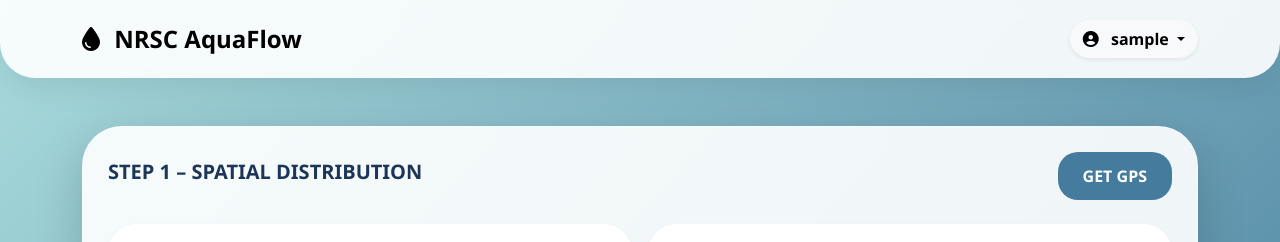
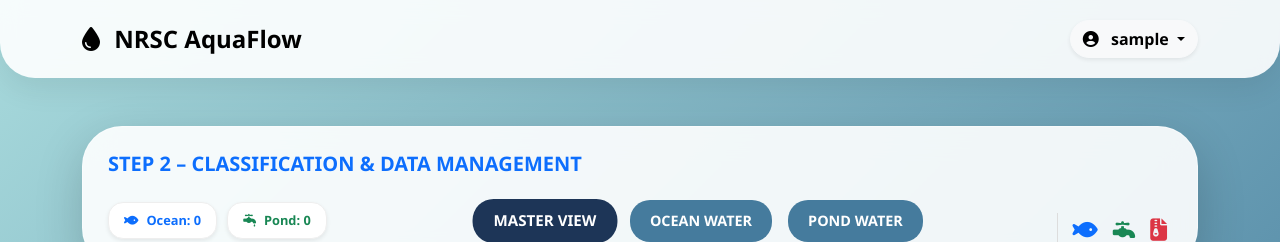
Before and after one commit to pgrapher906-ctrl/final_wbsite, a Flask app: page / in a window 1280 px wide. Shown: the top 242 px of the page. Run offline with Flask 3, Linux system fonts and the light colour scheme; the visitor is signed in with stand-in values (Sample User, id 1); data that the repository does not hold is empty.

Commit message:
Update index.html

```diff
--- a/app/templates/index.html
+++ b/app/templates/index.html
@@ -2,7 +2,7 @@
 <html lang="en">
 <head>
     <meta charset="UTF-8">
-    <title>NRSC AquaFlow | Premium Edition</title>
+    <title>NRSC AquaFlow | Premium</title>
     <link href="https://cdn.jsdelivr.net/npm/bootstrap@5.3.0/dist/css/bootstrap.min.css" rel="stylesheet">
     <link rel="stylesheet" href="https://unpkg.com/leaflet@1.9.4/dist/leaflet.css" />
     <link rel="stylesheet" href="https://cdnjs.cloudflare.com/ajax/libs/font-awesome/6.4.0/css/all.min.css">
@@ -10,23 +10,23 @@
         :root { --bg-gradient: linear-gradient(135deg, #a8dadc 0%, #457b9d 100%); --card: rgba(255, 255, 255, 0.9); }
         body { background: var(--bg-gradient); background-attachment: fixed; font-family: 'Segoe UI', sans-serif; color: #1d3557; }
         .navbar { background: var(--card); backdrop-filter: blur(10px); border-radius: 0 0 35px 35px; box-shadow: 0 10px 30px rgba(0,0,0,0.08); }
-        .liquid-card { background: var(--card); backdrop-filter: blur(15px); border-radius: 40px; border: 1px solid rgba(255,255,255,0.4); padding: 25px; margin-bottom: 25px; box-shadow: 0 15px 35px rgba(0,0,0,0.05); }
+        .liquid-card { background: var(--card); backdrop-filter: blur(15px); border-radius: 40px; border: 1px solid rgba(255,255,255,0.4); padding: 25px; margin-bottom: 25px; box-shadow: 0 15px 35px rgba(0,0,0,0.05); position: relative; }
         #map { height: 400px; border-radius: 30px; border: 1px solid #ddd; margin-top: 15px; }
 
-        /* Localized Box Animations */
-        .btn-filter { background: #457b9d; color: white; border-radius: 20px; padding: 12px 25px; font-weight: 700; border: none; position: relative; overflow: hidden; transition: 0.3s; }
+        /* Filter Buttons with In-Box Animations */
+        .btn-filter { background: #457b9d; color: white; border-radius: 20px; padding: 10px 20px; font-weight: 700; border: none; position: relative; overflow: hidden; transition: 0.3s; font-size: 0.9rem; }
         .btn-filter.active { background: #1d3557; transform: scale(1.05); }
         .click-splash { position: absolute; background: rgba(255, 255, 255, 0.4); border-radius: 50%; transform: scale(0); animation: btn-splash 0.6s ease-out; pointer-events: none; left: 50%; top: 50%; }
         @keyframes btn-splash { to { transform: scale(4); opacity: 0; } }
-        .box-icon { position: absolute; font-size: 1.1rem; color: rgba(255,255,255,0.5); animation: swim-in-box 1.2s linear forwards; pointer-events: none; }
+        .box-icon { position: absolute; font-size: 1rem; color: rgba(255,255,255,0.5); animation: swim-in-box 1.2s linear forwards; pointer-events: none; }
         @keyframes swim-in-box { from { left: -30px; } to { left: 110%; } }
 
-        /* Left-Aligned Downloads */
-        .dl-container { display: flex; gap: 20px; align-items: center; padding-right: 25px; border-right: 2px solid #ddd; }
-        .dl-btn { font-size: 1.8rem; transition: 0.3s; position: relative; color: #457b9d; text-decoration: none; }
-        .dl-btn:hover { transform: translateY(-5px); color: #e63946; }
-        .dl-tip { position: absolute; bottom: -22px; left: 50%; transform: translateX(-50%); font-size: 0.6rem; font-weight: 900; opacity: 0; transition: 0.3s; }
-        .dl-btn:hover .dl-tip { opacity: 1; }
+        /* Exact Layout: Stats (Left), Downloads (Right-Down) */
+        .stats-left { display: flex; gap: 10px; align-items: center; }
+        .dl-bottom-right { position: absolute; bottom: 20px; right: 30px; display: flex; gap: 15px; align-items: center; border-left: 1px solid #ddd; padding-left: 15px; }
+        .dl-btn { font-size: 1.4rem; transition: 0.3s; color: #457b9d; text-decoration: none; }
+        .dl-btn:hover { transform: translateY(-3px); color: #e63946; }
+        .badge-lite { background: white; padding: 8px 15px; border-radius: 15px; border: 1px solid #eee; font-size: 0.8rem; font-weight: bold; }
     </style>
 </head>
 <body>
@@ -39,7 +39,7 @@
                 </button>
                 <div class="dropdown-menu dropdown-menu-end p-4 liquid-card shadow-lg" style="min-width: 280px; border:none;">
                     <p class="mb-1"><strong>Visits:</strong> {{ current_user.visit_count }}</p>
-                    <p class="mb-1 small"><strong>Last Login:</strong> {{ current_user.last_login or 'Just now' }}</p>
+                    <p class="mb-1 small"><strong>Last Session:</strong> {{ current_user.last_login or 'Just now' }}</p>
                     <hr>
                     <a href="/logout" class="btn btn-danger w-100 rounded-pill fw-bold">SIGN OUT</a>
                 </div>
@@ -49,25 +49,12 @@
 
     <div class="container mt-5">
         <div class="liquid-card shadow-lg">
-            <div class="d-flex justify-content-between align-items-center">
-                <h5 class="fw-bold">STEP 1 – SPATIAL DISTRIBUTION</h5>
-                <button id="btn-detect" class="btn btn-filter">GET GPS</button>
-            </div>
-            <div class="row g-3 mt-2">
-                <div class="col-6"><input type="text" id="lat-input" class="form-control rounded-pill text-center shadow-sm p-3 border-0" placeholder="Latitude" readonly></div>
-                <div class="col-6"><input type="text" id="lon-input" class="form-control rounded-pill text-center shadow-sm p-3 border-0" placeholder="Longitude" readonly></div>
-            </div>
-            <div id="map"></div>
-        </div>
+            <h5 class="fw-bold mb-4 text-primary">STEP 2 – CLASSIFICATION & DATA MANAGEMENT</h5>
+            <div class="d-flex align-items-center justify-content-between">
 
-        <div class="liquid-card shadow-lg">
-            <h5 class="fw-bold mb-4">STEP 2 – CLASSIFICATION & DATA MANAGEMENT</h5>
-            <div class="d-flex align-items-center justify-content-start flex-wrap gap-4">
-
-                <div class="dl-container">
-                    <a href="/export/Ocean" class="dl-btn text-primary"><i class="fas fa-fish"></i><span class="dl-tip">OCEAN</span></a>
-                    <a href="/export/Pond" class="dl-btn text-success"><i class="fas fa-faucet"></i><span class="dl-tip">POND</span></a>
-                    <a href="/export/All" class="dl-btn text-danger"><i class="fas fa-file-zipper"></i><span class="dl-tip">ALL</span></a>
+                <div class="stats-left">
+                    <div class="badge-lite text-primary shadow-sm"><i class="fas fa-fish me-2"></i>Ocean: <span id="ocean-count">0</span></div>
+                    <div class="badge-lite text-success shadow-sm"><i class="fas fa-faucet-drip me-2"></i>Pond: <span id="pond-count">0</span></div>
                 </div>
 
                 <div class="d-flex gap-3">
@@ -76,19 +63,23 @@
                     <button class="btn-filter filter-btn" data-view="Pond">POND WATER</button>
                 </div>
 
-                <div class="d-flex gap-2 ms-auto">
-                    <div class="badge bg-white text-primary rounded-pill p-3 border shadow-sm">Ocean: <span id="ocean-count">0</span></div>
-                    <div class="badge bg-white text-success rounded-pill p-3 border shadow-sm">Pond: <span id="pond-count">0</span></div>
-                </div>
+                <div style="width: 100px;"></div>
+            </div>
+
+            <div class="dl-bottom-right">
+                <a href="/export/Ocean" class="dl-btn text-primary" title="Ocean"><i class="fas fa-fish"></i></a>
+                <a href="/export/Pond" class="dl-btn text-success" title="Pond"><i class="fas fa-faucet"></i></a>
+                <a href="/export/All" class="dl-btn text-danger" title="All"><i class="fas fa-file-zipper"></i></a>
             </div>
         </div>
 
         <div class="liquid-card shadow-lg">
             <h5 class="fw-bold mb-4 text-primary">LIVE TELEMETRY STREAM</h5>
             <div class="table-responsive">
-                <table class="table align-middle">
+                <table class="table align-middle" id="telemetry-table">
                     <thead class="text-muted">
-                        <tr><th>TIME</th><th>TYPE</th><th>COORDINATES</th><th>PH</th><th>DO (PPM)</th><th>TDS</th><th>TEMP</th><th>EVIDENCE</th></tr>
+                        <tr id="table-header-row">
+                            </tr>
                     </thead>
                     <tbody id="data-table-body"></tbody>
                 </table>
```
